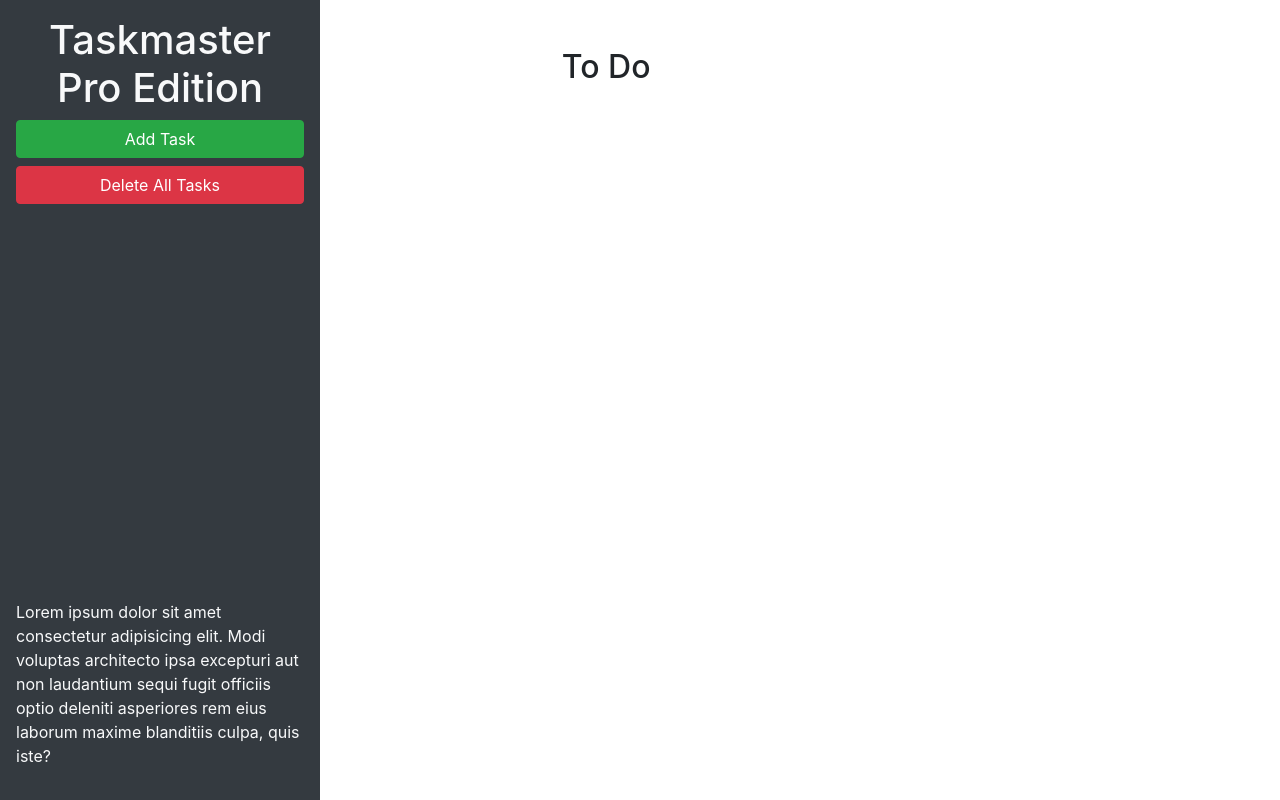
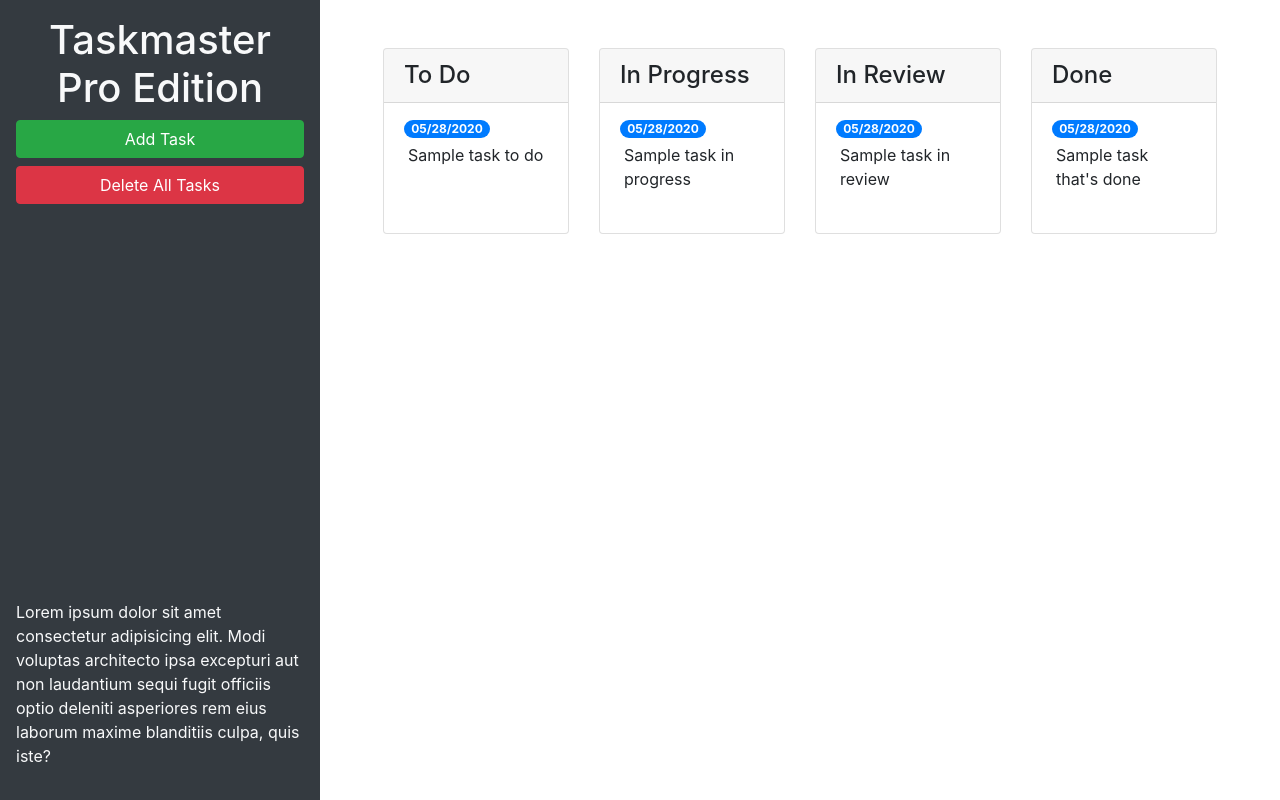
Before and after one commit to Jessiferizzo/taskmaster-pro, a plain HTML site: page taskmaster-starter/index.html in a window 1280 px wide. Drawn offline with nearby package versions, Linux system fonts and the light colour scheme.

Commit message:
added bootstrap components

```diff
--- a/taskmaster-starter/index.html
+++ b/taskmaster-starter/index.html
@@ -25,11 +25,68 @@
     </header>
     <main class="col-12 col-lg-9">
       <div class="m-5 row justify-content-around">
-        <h2>To Do</h2>
-        <ul id="list-toDo" class="list-group"></ul>
+        <!-- todo start -->
+        <div class="col-12 col-md-6 col-xl-3 mb-3">
+          <div class="card">
+            <h4 class="card-header">
+              To Do
+            </h4>
+            <ul id="list-toDo" class="list-group list-group-flush">
+              <li class="list-group-item">
+                <span class="badge badge-primary badge-pill">05/28/2020</span>
+                <p class="m-1">Sample task to do</p>
+              </li>
+            </ul>
+          </div>
+        </div>
+        <!-- todo end -->
+        <!-- in progress start -->
+        <div class="col-12 col-md-6 col-xl-3 mb-3">
+          <div class="card">
+            <h4 class="card-header">
+            In Progress
+          </h4>
+          <ul id="list-inProgress" class="list-group list-group-flush">
+            <li class="list-group-item">
+              <span class="badge badge-primary badge-pill">05/28/2020</span>
+              <p class="m-1">Sample task in progress</p>
+            </li>
+          </ul>
+        </div>
+      </div>
+        <!-- in progress end -->
+        <!-- in review start -->
+        <div class="col-12 col-md-6 col-xl-3 mb-3">
+          <div class="card">
+            <h4 class="card-header">
+            In Review
+          </h4>
+          <ul id="list-inReview" class="list-group list-group-flush">
+            <li class="list-group-item">
+              <span class="badge badge-primary badge-pill">05/28/2020</span>
+              <p class="m-1">Sample task in review</p>
+            </li>
+          </ul>
+        </div>
+      </div>
+        <!-- in review end -->
+        <!-- done start -->
+        <div class="col-12 col-md-6 col-xl-3 mb-3">
+          <div class="card">
+            <h4 class="card-header">
+            Done
+          </h4>
+          <ul id="list-done" class="list-group list-group-flush">
+            <li class="list-group-item">
+              <span class="badge badge-primary badge-pill">05/28/2020</span>
+              <p class="m-1">Sample task that's done</p>
+            </li>
+          </ul>
+        </div>
+      </div>
+        <!-- done end -->
       </div>
     </main>
-  </div>
 
   <!-- Modal -->
   <div class="modal fade" id="task-form-modal" tabindex="-1" role="dialog" aria-labelledby="task-form-modal"
@@ -46,11 +103,11 @@
           <form>
             <div class="form-group">
               <label for="modalTaskDescription">Task description</label>
-              <textarea id="modalTaskDescription" rows="3"></textarea>
+              <textarea id="modalTaskDescription" rows="3" class="form-control"></textarea>
             </div>
             <div class="form-group">
               <label for="modalDueDate">Due date</label>
-              <input type="text" id="modalDueDate" placeholder="mm/dd/yyyy" autocomplete="off" />
+              <input type="text" class="form-control" id="modalDueDate" placeholder="mm/dd/yyyy" autocomplete="off" />
             </div>
           </form>
         </div>
```
